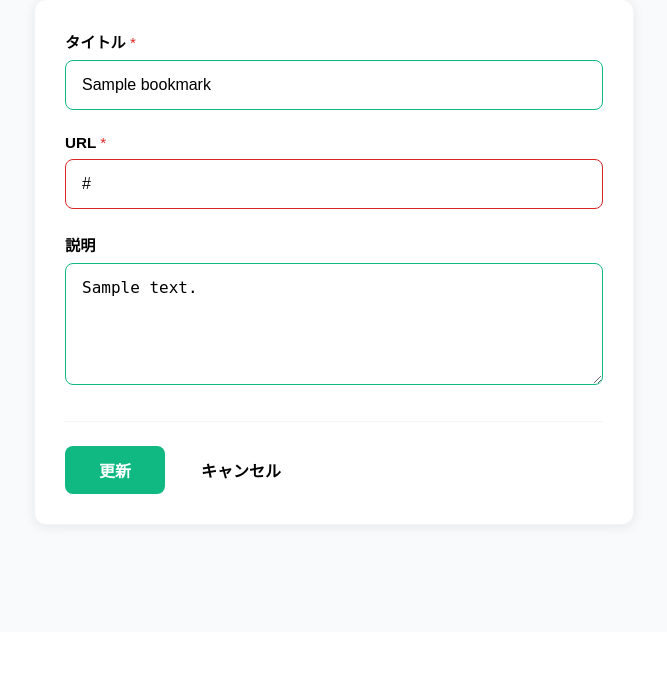
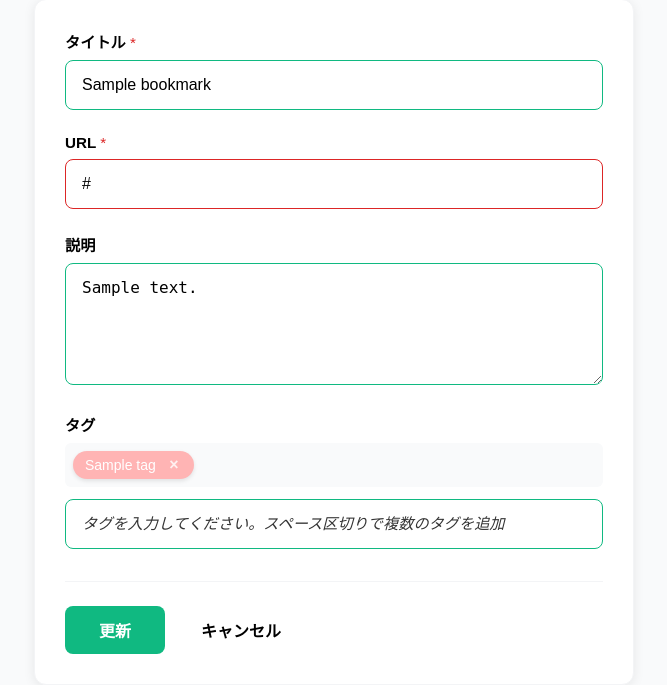
Before and after one commit to masunoob/MyBookmark, a Django app: page /edit/1/ in a window 1280 px wide. Shown: the part 168-853 px from the top of the page, without its empty margins (306-973 px from the left). Before the commit the page ends 697 px from the top, so only its background shows below. Run offline with Django 5.2, Linux system fonts and the light colour scheme; tables that the repository leaves empty hold one stand-in row (values such as "Sample post").

Commit message:
編集画面でタグを設定できるように対応しました

```diff
--- a/main_app/forms.py
+++ b/main_app/forms.py
@@ -1,7 +1,14 @@
 from django import forms
-from .models import Bookmark
+from .models import Bookmark, Tag
 
 class BookmarkForm(forms.ModelForm):
+    # カスタムタグフィールド（文字列で受け取る）
+    tags = forms.CharField(
+        required=False,
+        widget=forms.HiddenInput(),
+        label='タグ'
+    )
+
     class Meta:
         model = Bookmark
         fields = ['title', 'url', 'description']
@@ -10,3 +17,37 @@ class BookmarkForm(forms.ModelForm):
             'url': 'URL',
             'description': '説明'
         }
+
+    def __init__(self, *args, **kwargs):
+        super().__init__(*args, **kwargs)
+
+        # 編集時に既存のタグ名を初期値として設定
+        if self.instance and self.instance.pk:
+            existing_tags = list(self.instance.tags.values_list('name', flat=True))
+            self.initial['tags'] = ','.join(existing_tags)
+
+    def clean_tags(self):
+        """タグ名をTagオブジェクトに変換"""
+        tags_string = self.cleaned_data.get('tags', '')
+
+        if not tags_string:
+            return []
+
+        tag_names = [name.strip() for name in tags_string.split(',') if name.strip()]
+        tag_objects = []
+
+        for tag_name in tag_names:
+            tag, created = Tag.objects.get_or_create(name=tag_name)
+            tag_objects.append(tag)
+
+        return tag_objects
+
+    def save(self, commit=True):
+        instance = super().save(commit=False)
+
+        if commit:
+            instance.save()
+            # ManyToManyフィールドは保存後に設定
+            instance.tags.set(self.cleaned_data['tags'])
+
+        return instance
--- a/main_app/static/main_app/css/bookmark_form.css
+++ b/main_app/static/main_app/css/bookmark_form.css
@@ -136,6 +136,78 @@ input[type="url"].form-control::placeholder {
   background-color: rgba(var(--primary-color-rgb), 0.02);
 }
 
+/* タグ関連のスタイル */
+.tags-display {
+  display: flex;
+  flex-wrap: wrap;
+  gap: 8px;
+  margin-bottom: 12px;
+  min-height: 36px;
+  padding: 8px;
+  border: 1px solid var(--gray-200);
+  border-radius: 6px;
+  background-color: var(--gray-50);
+  align-items: flex-start;
+  align-content: flex-start;
+}
+
+.tags-display:empty {
+  display: none;
+}
+
+.tag {
+  display: inline-flex;
+  align-items: center;
+  gap: 6px;
+  padding: 6px 12px;
+  background-color: var(--primary-color);
+  color: white;
+  border-radius: 20px;
+  font-size: 0.875rem;
+  font-weight: 500;
+  box-shadow: 0 2px 4px rgba(0, 0, 0, 0.1);
+  transition: all 0.2s ease;
+  max-width: 200px;
+  overflow: hidden;
+  text-overflow: ellipsis;
+  white-space: nowrap;
+}
+
+.tag:hover {
+  transform: translateY(-1px);
+  box-shadow: 0 4px 8px rgba(0, 0, 0, 0.15);
+}
+
+.tag-remove {
+  background: none;
+  border: none;
+  color: inherit;
+  font-size: 16px;
+  font-weight: bold;
+  cursor: pointer;
+  padding: 0;
+  margin-left: 4px;
+  width: 16px;
+  height: 16px;
+  display: flex;
+  align-items: center;
+  justify-content: center;
+  border-radius: 50%;
+  transition: all 0.2s ease;
+  opacity: 0.8;
+}
+
+.tag-remove:hover {
+  background-color: rgba(255, 255, 255, 0.3);
+  opacity: 1;
+  transform: scale(1.1);
+}
+
+/* タグ入力フィールドの調整 */
+#tag-input {
+  margin-top: 0;
+}
+
 /* エラーメッセージ */
 .form-errors {
   margin-top: 6px;
@@ -231,4 +303,22 @@ input[type="url"].form-control::placeholder {
   .btn {
     width: 100%;
   }
+
+  /* タグのモバイル対応 */
+  .tags-display {
+    padding: 6px;
+    gap: 6px;
+  }
+
+  .tag {
+    font-size: 0.8rem;
+    padding: 4px 8px;
+    max-width: 150px;
+  }
+
+  .tag-remove {
+    width: 14px;
+    height: 14px;
+    font-size: 14px;
+  }
 }
--- a/main_app/static/main_app/js/pages/bookmark_form.js
+++ b/main_app/static/main_app/js/pages/bookmark_form.js
@@ -1,9 +1,20 @@
 class BookmarkForm {
   constructor() {
-    this.init();
     this.backButton;
     this.cancelButton;
     this.form;
+    this.tagsInput;
+    this.tagInput;
+    this.tagsDisplay;
+    this.tagsHiddenField;
+    this.tags = [];
+    this.tagColors = [
+      '#FF6B6B', '#4ECDC4', '#45B7D1', '#96CEB4', '#FFEAA7',
+      '#DDA0DD', '#FFB4B4', '#C7CEEA', '#B8E6B8', '#FFD93D'
+    ];
+
+    // プロパティ初期化後にinit()を呼ぶ
+    this.init();
   }
 
   init() {
@@ -24,6 +35,16 @@ class BookmarkForm {
     this.form = document.querySelector('.bookmark-form');
     if (this.form) {
       this.form.addEventListener('submit', this.handleFormSubmit.bind(this));
+    }
+
+    // 新しいタグUI要素
+    this.tagInput = document.getElementById('tag-input');
+    this.tagsDisplay = document.getElementById('tags-display');
+    this.tagsHiddenField = document.querySelector('input[name="tags"]');
+
+    if (this.tagInput && this.tagsDisplay && this.tagsHiddenField) {
+      this.initializeTags();
+      this.setupTagInput();
     }
   }
 
@@ -51,6 +72,102 @@ class BookmarkForm {
 
     // 成功時のリダイレクトは通常Django側で処理
     // 必要に応じてここでカスタム処理を追加
+  }
+
+  // タグの初期化（編集時に既存タグを表示）
+  initializeTags() {
+    // 隠しフィールドから既存のタグ名を取得（フォームの初期値）
+    const existingTagNames = this.tagsHiddenField.value;
+
+    if (existingTagNames && existingTagNames.length > 0) {
+      const tagNames = existingTagNames.split(',').map(name => name.trim()).filter(name => name);
+
+      // tagsリストを初期化
+      this.tags = [...tagNames];
+
+      // 表示用に追加
+      tagNames.forEach(tagName => {
+        this.addTagToDisplay(tagName);
+      });
+    }
+  }
+
+  // タグ入力の設定
+  setupTagInput() {
+    this.tagInput.addEventListener('keydown', (event) => {
+      if (event.key === 'Enter' || event.key === ' ') {
+        event.preventDefault();
+        this.addTag();
+      }
+    });
+
+    this.tagInput.addEventListener('blur', () => {
+      this.addTag();
+    });
+  }
+
+  // タグを追加
+  addTag() {
+    const tagName = this.tagInput.value.trim();
+    if (tagName && !this.tags.includes(tagName)) {
+      this.tags.push(tagName);
+      this.addTagToDisplay(tagName);
+      this.updateHiddenField();
+      this.tagInput.value = '';
+    }
+  }
+
+  // タグの表示を追加
+  addTagToDisplay(tagName) {
+    console.log(tagName);
+    const tagElement = document.createElement('span');
+    tagElement.className = 'tag';
+    tagElement.style.backgroundColor = this.getTagColor(tagName);
+
+    tagElement.innerHTML = `
+      ${tagName}
+      <button type="button" class="tag-remove" data-tag="${tagName}">×</button>
+    `;
+
+    const removeButton = tagElement.querySelector('.tag-remove');
+    removeButton.addEventListener('click', () => this.removeTag(tagName));
+
+    this.tagsDisplay.appendChild(tagElement);
+  }
+
+  // タグを削除
+  removeTag(tagName) {
+    this.tags = this.tags.filter(tag => tag !== tagName);
+
+    // 表示からも削除
+    const tagElements = this.tagsDisplay.querySelectorAll('.tag');
+    tagElements.forEach(element => {
+      const removeButton = element.querySelector('.tag-remove');
+      if (removeButton && removeButton.dataset.tag === tagName) {
+        element.remove();
+      }
+    });
+
+    this.updateHiddenField();
+  }
+
+  // 隠しフィールドを更新
+  updateHiddenField() {
+    this.tagsHiddenField.value = this.tags.join(',');
+  }
+
+  // タグの色を取得（ハッシュベース）
+  getTagColor(tagName) {
+    if (!this.tagColors || !Array.isArray(this.tagColors)) {
+      return '#4ECDC4'; // デフォルト色を返す
+    }
+
+    let hash = 0;
+    for (let i = 0; i < tagName.length; i++) {
+      hash = tagName.charCodeAt(i) + ((hash << 5) - hash);
+    }
+    const index = Math.abs(hash) % this.tagColors.length;
+    return this.tagColors[index];
   }
 
   // フォームバリデーション
--- a/main_app/templates/main_app/bookmark_form.html
+++ b/main_app/templates/main_app/bookmark_form.html
@@ -85,6 +85,37 @@
         {% endif %}
       </div>
 
+      <div class="form-group">
+        <label for="tag-input" class="form-label">
+          タグ
+        </label>
+
+        <!-- 実際のフォームデータ（隠し要素） -->
+        {{ form.tags }}
+
+        <!-- タグ表示エリア -->
+        <div class="tags-display" id="tags-display">
+          <!-- 選択されたタグがここに表示される -->
+        </div>
+
+        <!-- タグ入力用 -->
+        <input
+          type="text"
+          id="tag-input"
+          class="form-control{% if form.tags.errors %} error{% endif %}"
+          placeholder="タグを入力してください。スペース区切りで複数のタグを追加"
+          autocomplete="off"
+        >
+
+        {% if form.tags.errors %}
+          <div class="form-errors">
+            {% for error in form.tags.errors %}
+              <span class="error-message">{{ error }}</span>
+            {% endfor %}
+          </div>
+        {% endif %}
+      </div>
+
       <div class="form-actions">
         {% if form.instance.pk %}
           <button type="submit" class="btn btn-primary">更新</button>
```
